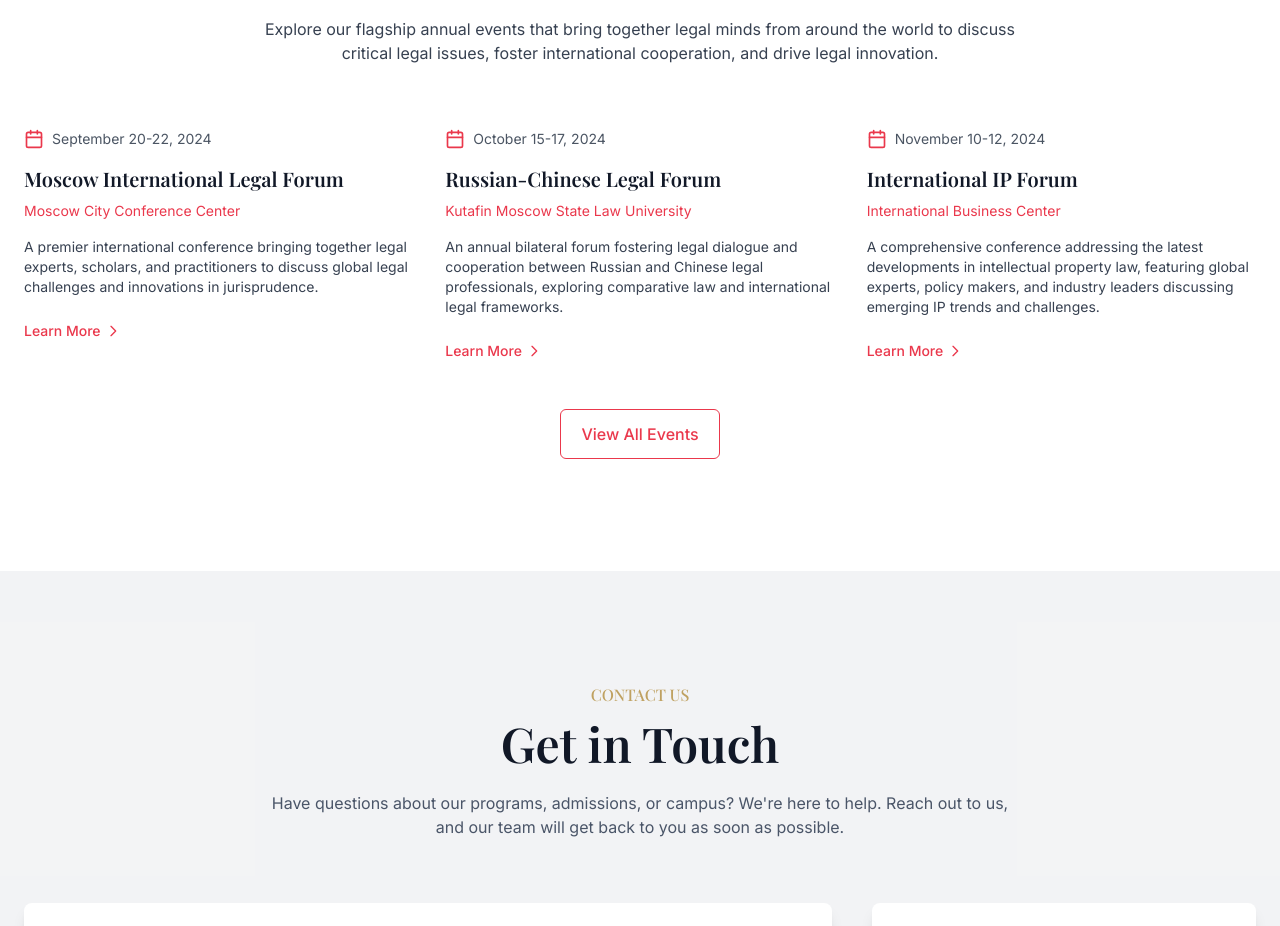
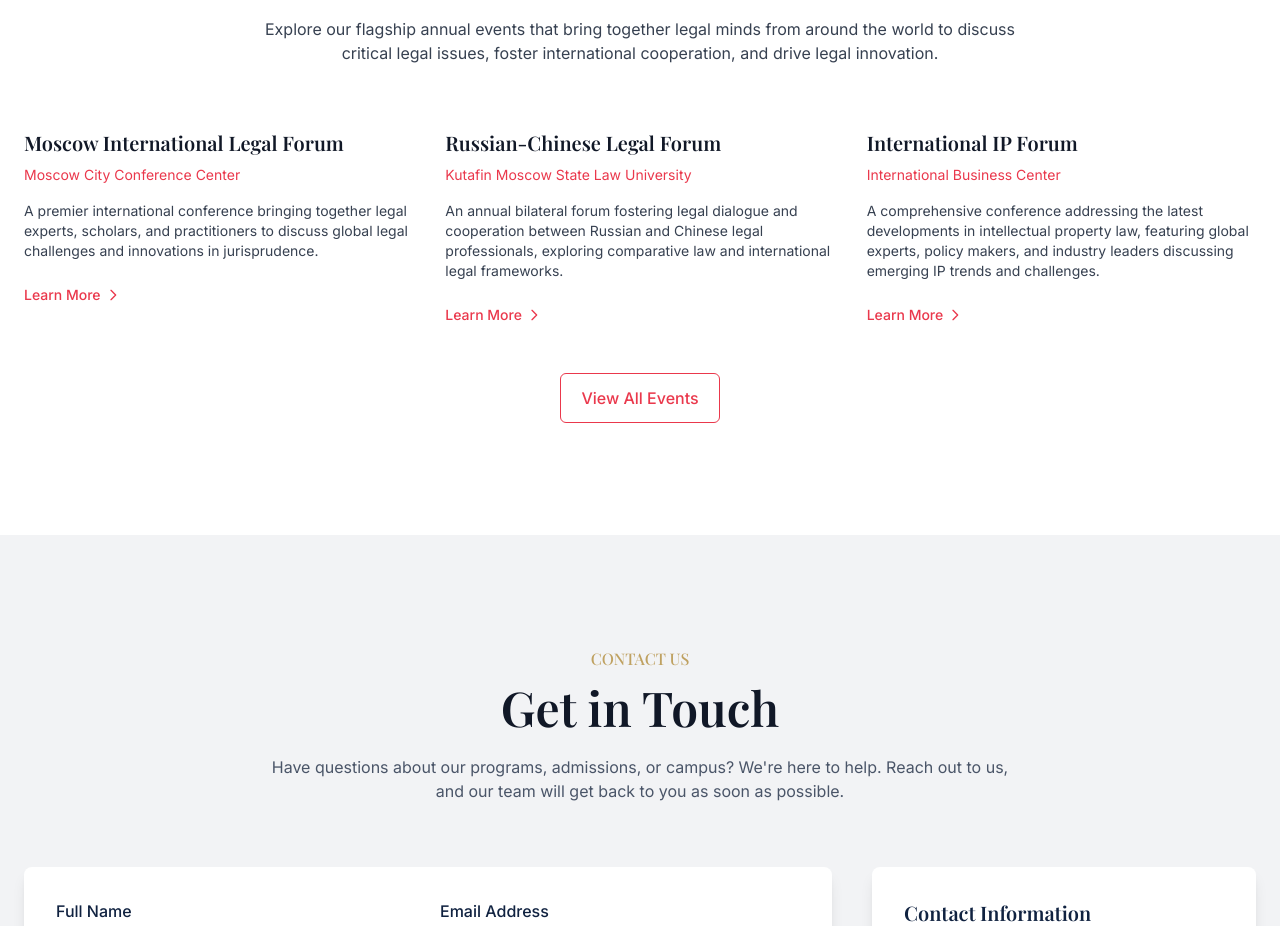
Before and after one commit to fleeemen-des/kutafin-landing-hub, a React (Vite) app: page / in a window 1280 px wide. Shown: the part 5983-6909 px from the top of the page. Built offline with nearby package versions, Linux system fonts and the light colour scheme.

Commit message:
Remove date section from events
Remove the date section from the events displayed on the events section.

```diff
--- a/src/components/EventsSection.tsx
+++ b/src/components/EventsSection.tsx
@@ -1,5 +1,5 @@
+
 import React, { useRef } from 'react';
-import { Calendar } from 'lucide-react';
 
 const events = [{
   title: "Moscow International Legal Forum",
@@ -33,10 +33,6 @@ const EventsSection = () => {
 
         <div className="grid grid-cols-1 md:grid-cols-3 gap-8">
           {events.map((event, index) => <div key={event.title} className="">
-              <div className="flex items-center mb-4">
-                <Calendar size={20} className="text-law-red mr-2" />
-                <span className="text-gray-600 text-sm">{event.date}</span>
-              </div>
               <h3 className="text-xl font-serif font-semibold text-gray-900 mb-2">{event.title}</h3>
               <p className="text-law-red text-sm mb-4">{event.location}</p>
               <p className="text-gray-700 text-sm mb-6">{event.description}</p>
```
